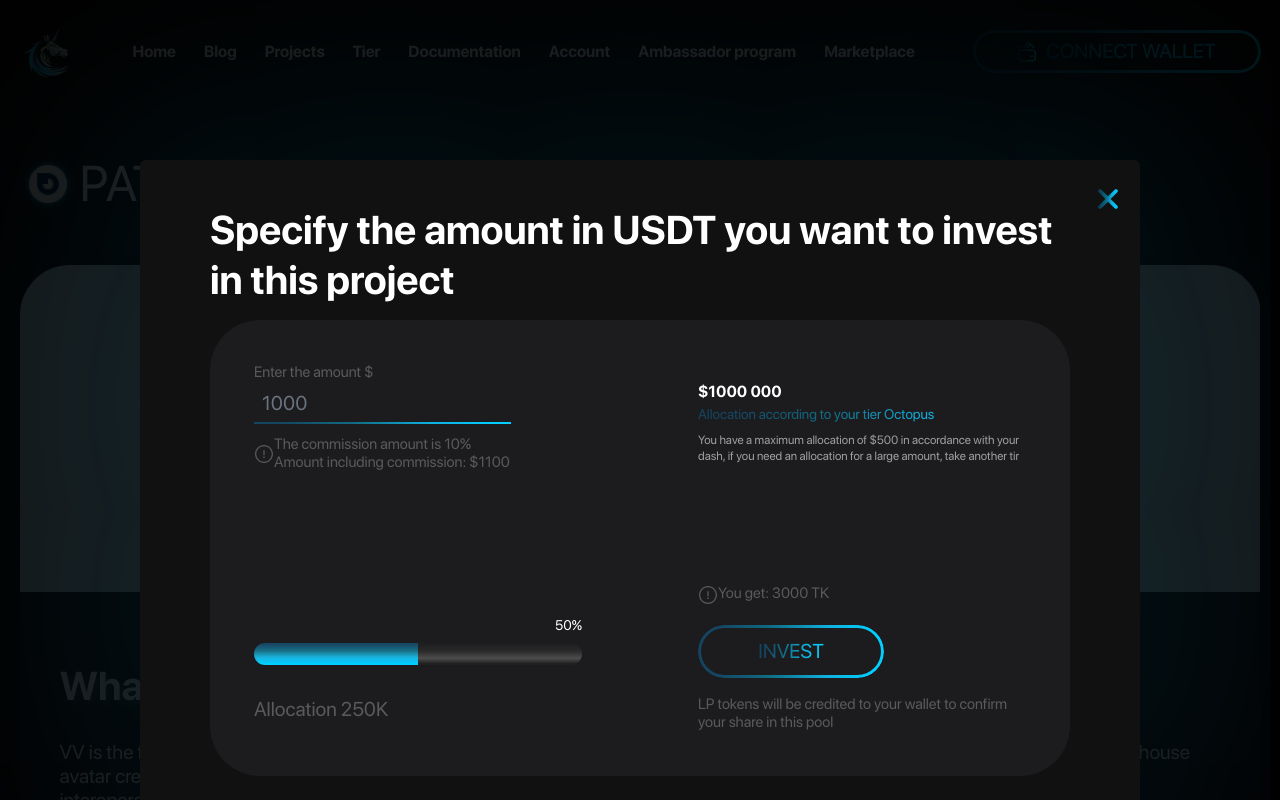
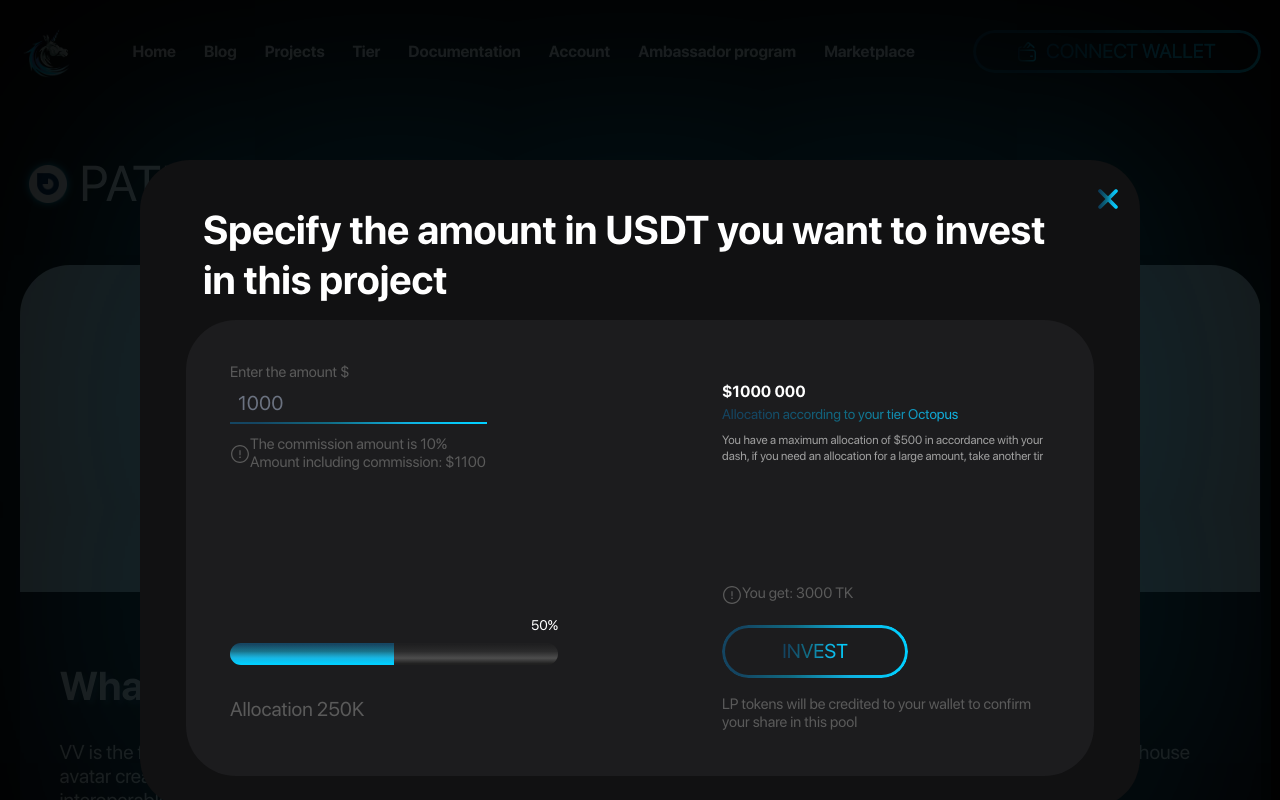
Before and after one commit to Credit-is-First/defi-pool-vc, a React (Create React App) app: page /project/1 in a window 1280 px wide. Shown: the top 800 px of the page. Built offline with nearby package versions, Linux system fonts and the light colour scheme.

Commit message:
Update BaseDialog component

```diff
--- a/src/components/BaseDialog.tsx
+++ b/src/components/BaseDialog.tsx
@@ -21,7 +21,7 @@ function BaseDialog({ open, className, onClose, children }: BaseDialogProps) {
       className={`fixed z-50 inset-0 bg-black bg-opacity-90 overflow-y-auto h-full w-full px-4 ${open ? 'block' : 'hidden'}`}
     >
       <div
-        className={`relative top-40 mx-auto bg-[#111112] shadow-xl rounded-md base-shadow p-[46px] ${className}`}
+        className={`relative top-40 mx-auto bg-[#111112] shadow-xl base-shadow p-[46px] ${className}`}
       >
         <img
           className='absolute cursor-pointer w-[30px] h-[30px] top-[24px] right-[17px]'
@@ -30,7 +30,7 @@ function BaseDialog({ open, className, onClose, children }: BaseDialogProps) {
           onClick={onClose}
         />
 
-        <div className='p-6 pt-0'>{children}</div>
+        <div className='pt-0'>{children}</div>
       </div>
     </div>
   )
--- a/src/pages/Projects/components/InvestDialog.tsx
+++ b/src/pages/Projects/components/InvestDialog.tsx
@@ -10,12 +10,14 @@ type Props = BaseDialogProps
 function InvestDialog({ className, open = false, onClose, ...others }: Props) {
   return (
     <BaseDialog
-      className={`w-[1000px] h-[648px] ${className}`}
+      className={`w-[1000px] h-[648px] rounded-[50px] ${className}`}
       open={open}
       onClose={onClose}
       {...others}
     >
-      <h4>Specify the amount in USDT you want to invest in this project</h4>
+      <h4 className='ml-[17px] mr-[43px]'>
+        Specify the amount in USDT you want to invest in this project
+      </h4>
       <div className='rounded-[50px] bg-[#1c1c1e] p-11 flex justify-between mt-[15px]'>
         <div>
           <div className='custom-text-md text-[#5A5A5A]'>Enter the amount $</div>
```
